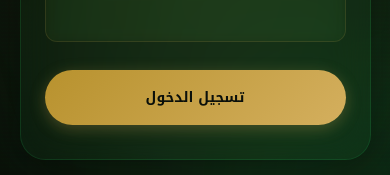
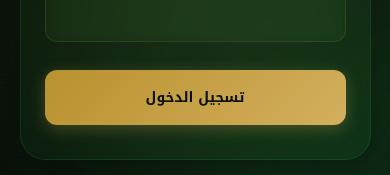
Before and after one commit to hamzaconcepts-eng/qce1447, a Next.js app: page / in a window 390 px wide. Shown: the part 526-701 px from the top of the page. Built offline with nearby package versions, Linux system fonts and the light colour scheme.

Commit message:
Make live stats page fully responsive for all devices

```diff
--- a/src/app/page.tsx
+++ b/src/app/page.tsx
@@ -448,7 +448,7 @@ export default function LoginPage() {
                 background: 'linear-gradient(135deg, #B8922E, #D4AF5E)',
                 color: '#0A0F0A',
                 border: 'none',
-                borderRadius: '999px',
+                borderRadius: '12px',
                 fontSize: 'clamp(14px, 1.8vw, 15px)',
                 fontWeight: '700',
                 fontFamily: 'Noto Kufi Arabic, Sora, sans-serif',
```
